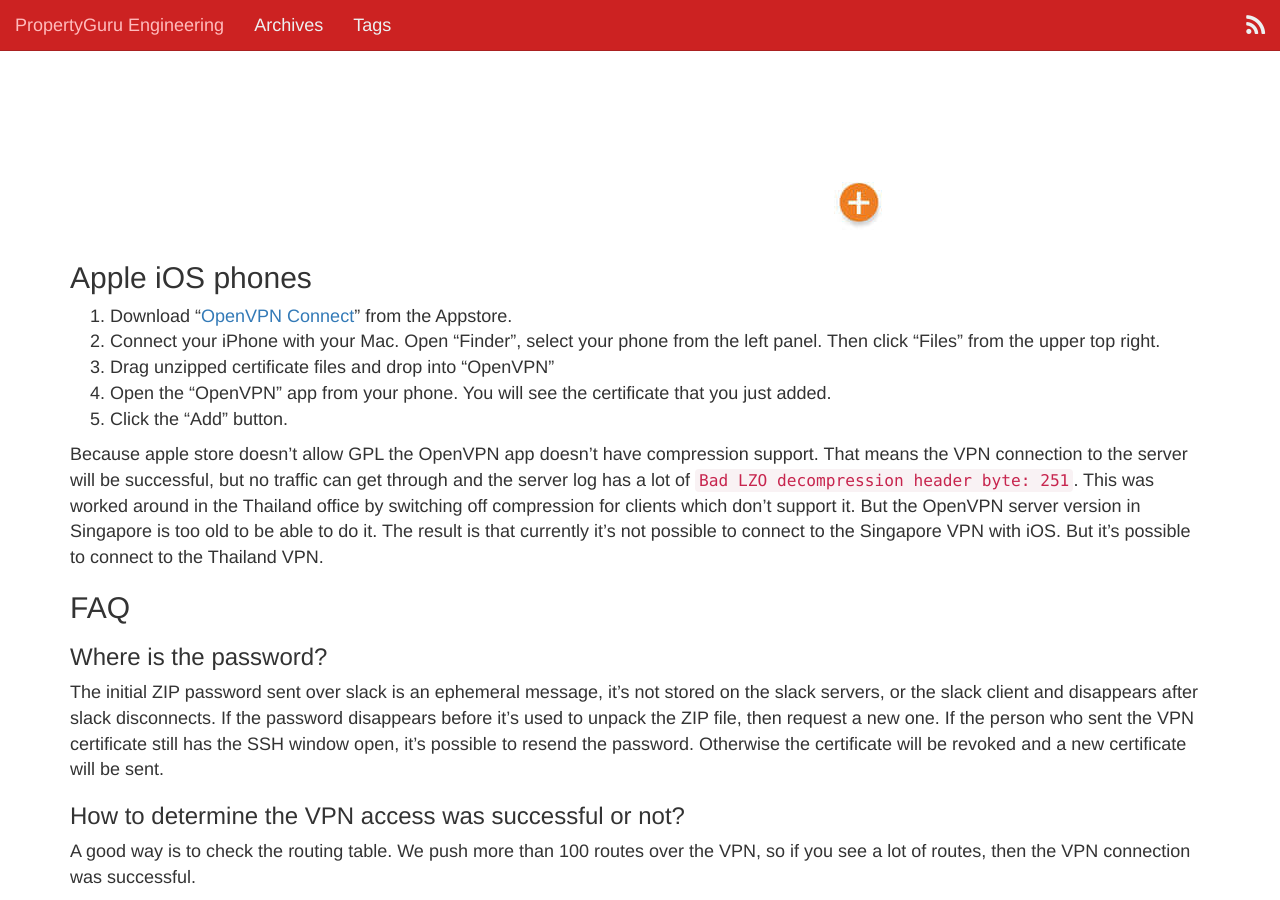
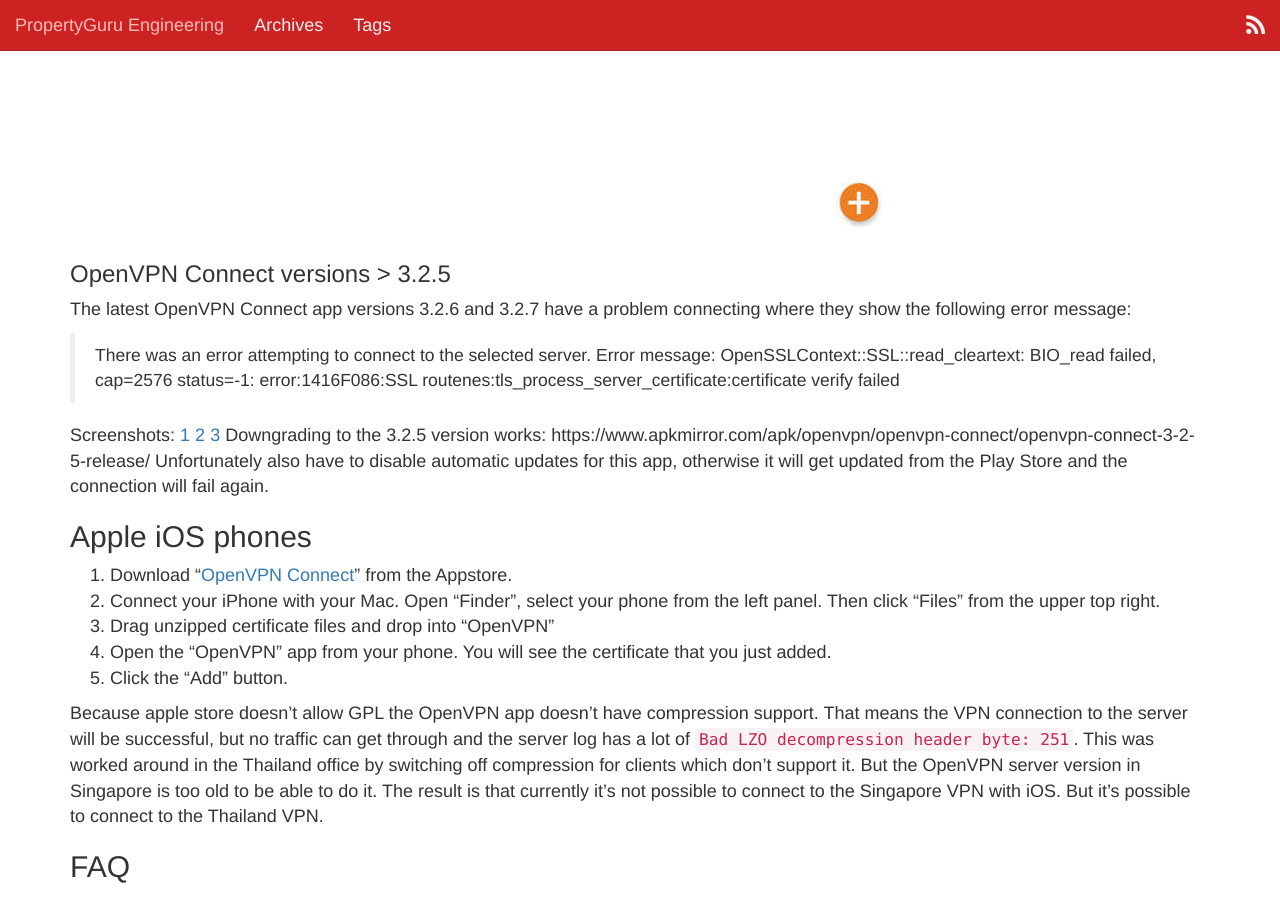
Before and after one commit to propertyguru/propertyguru.github.io, a Jekyll site: the page built from PropertyGuru_VPN.md, in a window 1280 px wide and 900 px high, scrolled down 3740 px. Built offline with Jekyll 4.4.1, drawn with Linux system fonts in a browser that asks for light colours; nearby versions of some CDN libraries; our own code applies the rules of GitHub Pages for plain Markdown files.

Commit message:
PropertyGuru_VPN: Add OpenVPN Connect versions > 3.2.5

```diff
--- a/PropertyGuru_VPN.md
+++ b/PropertyGuru_VPN.md
@@ -71,6 +71,19 @@
 5. Choose `propertyguru-vpn-thailand.ovpn`
 6. Press `Add` at top right
 7. The `Profiles` window should look like this now: ![](android_6_profiles_sg_th.jpg)
+
+### OpenVPN Connect versions > 3.2.5
+The latest OpenVPN Connect app versions 3.2.6 and 3.2.7 have a problem connecting where they show the following error message:
+> There was an error attempting to connect to the selected server.
+> Error message:
+> OpenSSLContext::SSL::read_cleartext: BIO_read failed, cap=2576 status=-1: error:1416F086:SSL routenes:tls_process_server_certificate:certificate verify failed
+
+Screenshots:
+[1](https://pgurus.slack.com/archives/C04T54SDP/p1651051200728679?thread_ts=1651047053.232299&cid=C04T54SDP)
+[2](https://pgurus.slack.com/archives/C03E2GR4C6Q/p1653023480660299?thread_ts=1653023462.549749&cid=C03E2GR4C6Q)
+[3](https://pgurus.slack.com/archives/C03E2GR4C6Q/p1653445008939279)
+Downgrading to the 3.2.5 version works: https://www.apkmirror.com/apk/openvpn/openvpn-connect/openvpn-connect-3-2-5-release/
+Unfortunately also have to disable automatic updates for this app, otherwise it will get updated from the Play Store and the connection will fail again.
 
 ## Apple iOS phones
 1. Download “[OpenVPN Connect](https://apps.apple.com/th/app/openvpn-connect/id590379981)” from the Appstore.
```
